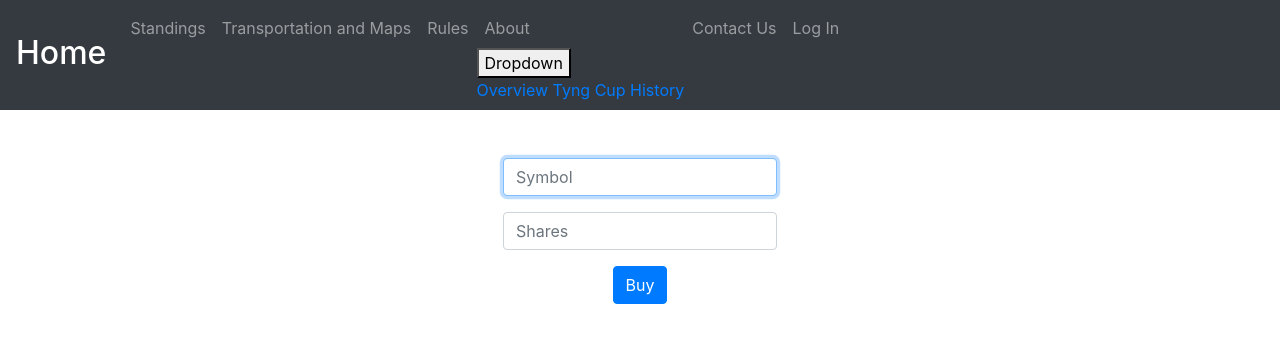
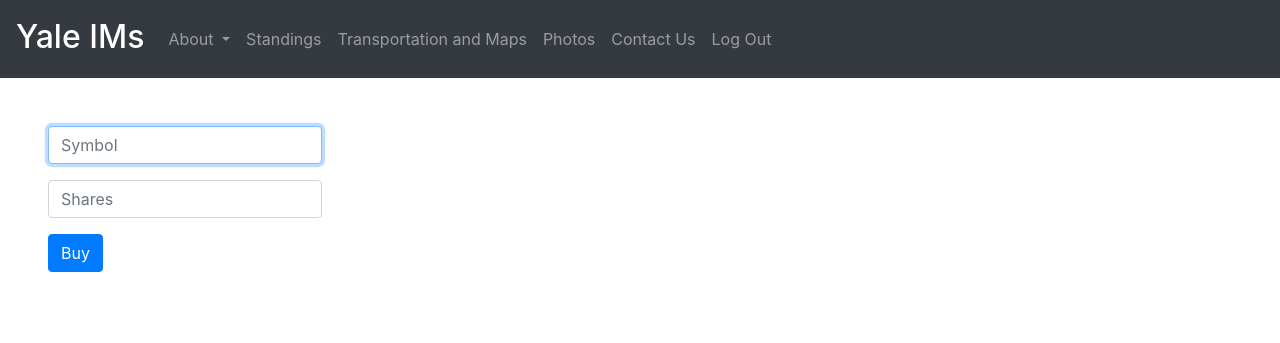
Before and after one commit to azhang21/yaleIMs, a Flask app: page /add in a window 1280 px wide. Shown: the top 343 px of the page. Run offline with Flask 2, Linux system fonts and the light colour scheme; the visitor is signed in with stand-in values (Sample User, id 1); some libraries are stand-ins or nearby versions.

Commit message:
Update layout.html

```diff
--- a/templates/layout.html
+++ b/templates/layout.html
@@ -22,45 +22,57 @@
 
         <!-- http://getbootstrap.com/docs/4.1/components/navbar/ -->
         <nav class="navbar navbar-expand-sm navbar-dark bg-dark">
-            <a class="navbar-brand mb-1 h1" href="/">Home</a>
+            <a class="navbar-brand mb-1 h1" href="/">Yale IMs</a>
             <button aria-controls="navbarNav" aria-expanded="false" aria-label="Toggle navigation" class="navbar-toggler" type="button" data-target="#navbarNav" data-toggle="collapse">
                 <span class="navbar-toggler-icon"></span>
             </button>
             <div class="collapse navbar-collapse" id="navbarNav">
                 <ul class="navbar-nav">
+                    <li class="nav-item dropdown">
+                        <a class="nav-link dropdown-toggle" href="#" id="navbarDropdown" role="button" data-toggle="dropdown" aria-haspopup="true" aria-expanded="false">
+                          About
+                        </a>
+                        <div class="dropdown-menu" aria-labelledby="navbarDropdown">
+                          <a class="dropdown-item" href="/overview">Overview</a>
+                          <a class="dropdown-item" href="/tyng">Tyng Cup</a>
+                          <a class="dropdown-item" href="/eligibility">Eligibility</a>
+                          <a class="dropdown-item" href="/rules">Rules</a>
+                          <div class="dropdown-divider"></div>
+                          <a class="dropdown-item" href="/organization">IM Organization</a>
+                          <a class="dropdown-item" href="/employment">Employment</a>
+                          <div class="dropdown-divider"></div>
+                          <a class="dropdown-item" href="/history">History</a>
+                          <a class="dropdown-item" href="/archives">Archives</a>
+                        </div>
+                      </li>
                     <li class="nav-item">
                         <a class="nav-link" href="/standings">Standings</a>
-                    <li class="nav-item">
-                        <li class="nav-item">
-                        <a class="nav-link" href="/directions">Transportation and Maps</a>
-                    <li class="nav-item">
-                        <a class="nav-link" href="/rules">Rules</a>
-                    </li>
                     </li>
                     <li class="nav-item">
-                        <a class="nav-link" href="/about">About</a>
-                        <div class="dropdown">
-                          <button class="dropbtn">Dropdown</button>
-                          <div class="dropdown-content">
-                            <a href="#">Overview</a>
-                            <a href="#">Tyng Cup</a>
-                            <a href="#">History</a>
-                          </div>
-                        </div>
+                        <a class="nav-link" href="/directions">Transportation and Maps</a>
+                    </li>
+                    <li class="nav-item">
+                        <a class="nav-link" href="/photos">Photos</a>
                     </li>
                     <li class="nav-item">
                         <a class="nav-link" href="/contact">Contact Us</a>
                     </li>
-                    <li class="nav-item">
-                        <a class="nav-link" href="/login">Log In</a>
-                    </li>
+                    {% if session.user_id == yaleims18 %}
+                        <li class="nav-item">
+                            <a class="nav-link" href="/login">Log In</a>
+                        </li>
+                    {% else %}
+                        <li class="nav-item">
+                            <a class="nav-link" href="/logout">Log Out</a>
+                        </li>
+                    {% endif %}
                 </ul>
             </div>
         </nav>
 
         <!-- http://getbootstrap.com/docs/4.1/layout/overview/#containers -->
         <main class="container-fluid p-5">
-            {% block main %}{% endblock %}
+            <div align="left">{% block main %}{% endblock %}</div>
         </main>
 
     </body>
```
